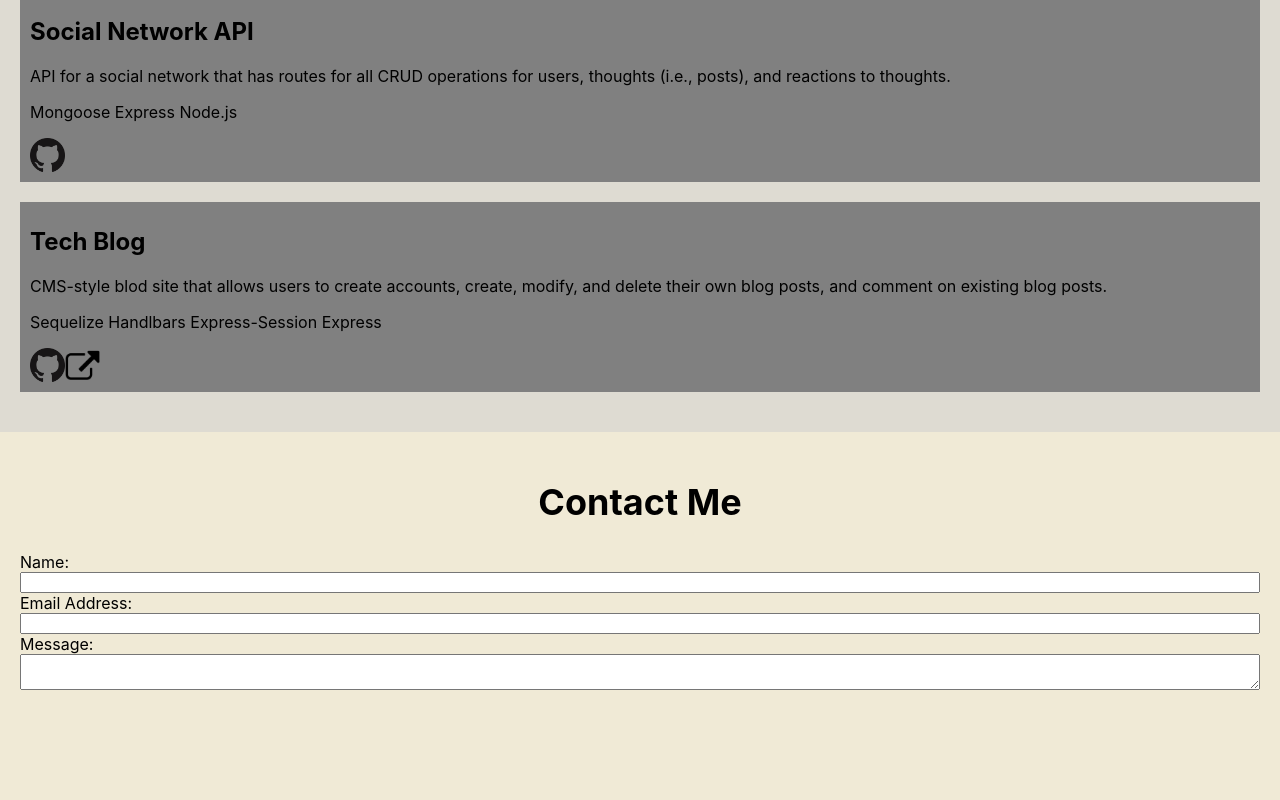
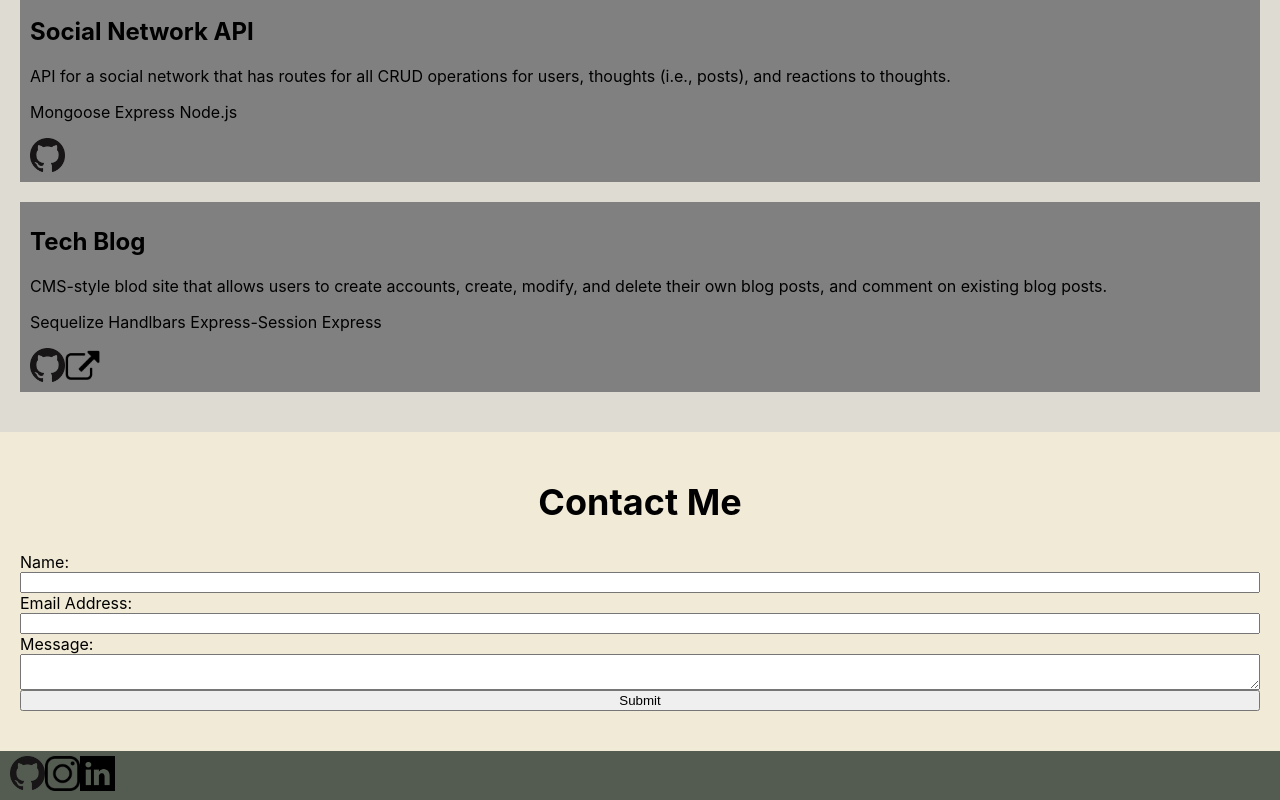
Before and after one commit to Stevtm/portfolio-v3, a React (Create React App) app: page / in a window 1280 px wide. Shown: the part 3042-3842 px from the top of the page. Before the commit the page ends 3752 px from the top, so only its background shows below. Built offline with nearby package versions, Linux system fonts and the light colour scheme.

Commit message:
add footer information

```diff
--- a/src/App.js
+++ b/src/App.js
@@ -8,6 +8,7 @@ import Title from "./components/Title";
 import About from "./components/About";
 import Portfolio from "./components/Portfolio";
 import Contact from "./components/Contact";
+import Footer from "./components/Footer";
 
 const App = () => {
 	return (
@@ -20,6 +21,7 @@ const App = () => {
 					<About></About>
 					<Portfolio></Portfolio>
 					<Contact></Contact>
+					<Footer></Footer>
 				</div>
 			</>
 		</ThemeProvider>
--- a/src/components/Contact/index.js
+++ b/src/components/Contact/index.js
@@ -43,6 +43,12 @@ const MessageInput = styled.textarea`
 	/* visual decorations */
 `;
 
+const Submit = styled.button`
+	/* box model */
+
+	/* visual decorations */
+`;
+
 const Contact = () => {
 	return (
 		<ContactSection>
@@ -54,6 +60,7 @@ const Contact = () => {
 				<InfoInput name="email" type="text"></InfoInput>
 				<FormLabel for="message">Message:</FormLabel>
 				<MessageInput name="message"></MessageInput>
+				<Submit type="submit">Submit</Submit>
 			</ContactForm>
 		</ContactSection>
 	);
--- /dev/null
+++ b/src/components/Footer/index.js
@@ -0,0 +1,41 @@
+import React from "react";
+import styled from "styled-components";
+
+import GitHubIcon from "../../assets/images/GitHub.png";
+import InstagramIcon from "../../assets/images/Instagram.png";
+import LinkedinIcon from "../../assets/images/LinkedIn.png";
+
+const FooterContainer = styled.div`
+	/* box model */
+	padding: 5px 10px;
+	margin: 20px 0;
+	width: 100%;
+
+	/* visual decorations */
+	background-color: ${({ theme }) => theme.secondary};
+`;
+
+const Link = styled.a``;
+
+const Icon = styled.img`
+	/* box model */
+	width: 35px;
+`;
+
+const Footer = () => {
+	return (
+		<FooterContainer>
+			<Link href="https://github.com/Stevtm" target="_blank">
+				<Icon src={GitHubIcon}></Icon>
+			</Link>
+			<Link href="https://www.linkedin.com/in/stevenmaddison/" target="_blank">
+				<Icon src={InstagramIcon}></Icon>
+			</Link>
+			<Link href="https://www.instagram.com/steeeeeeeeeeeeev/" target="_blank">
+				<Icon src={LinkedinIcon}></Icon>
+			</Link>
+		</FooterContainer>
+	);
+};
+
+export default Footer;
--- a/src/components/Portfolio/Project/index.js
+++ b/src/components/Portfolio/Project/index.js
@@ -49,11 +49,11 @@ const Project = ({ info }) => {
 			<ProjectHeader>{title}</ProjectHeader>
 			<ProjectDesc>{desc}</ProjectDesc>
 			<ProjectTools>{tools}</ProjectTools>
-			<Link href={github}>
+			<Link href={github} target="_blank">
 				<Icon src={GitHubIcon}></Icon>
 			</Link>
 			{link && (
-				<Link href={link}>
+				<Link href={link} target="_blank">
 					<Icon src={LinkIcon}></Icon>
 				</Link>
 			)}
```
Also changed, not shown: src/assets/images/Instagram.png (added), src/assets/images/LinkedIn.png (added).
